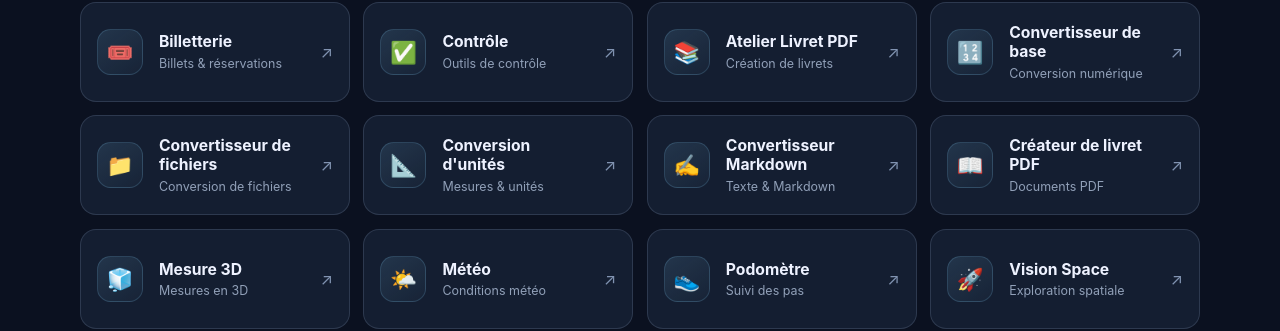
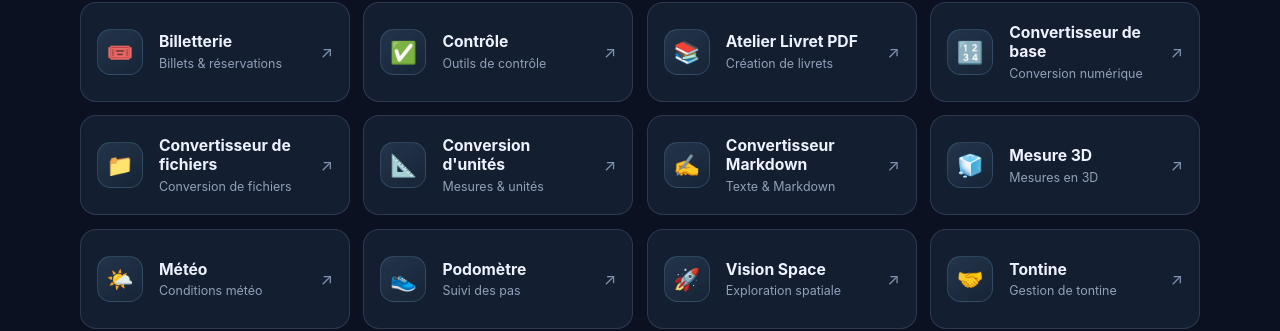
Before and after one commit to Munigth/Webtest-javascript, a plain HTML site: page public/index.html in a window 1280 px wide. Shown: the part 1016-1347 px from the top of the page. Drawn offline with Linux system fonts and the light colour scheme.

Commit message:
Update index.html

```diff
--- a/public/index.html
+++ b/public/index.html
@@ -115,7 +115,7 @@
         <li><a class="app-card" href="./Convertisseur_de_fichier.html"><span class="app-icon" aria-hidden="true">📁</span><span><strong>Convertisseur de fichiers</strong><small>Conversion de fichiers</small></span></a></li>
         <li><a class="app-card" href="./Conversion.html"><span class="app-icon" aria-hidden="true">📐</span><span><strong>Conversion d'unités</strong><small>Mesures &amp; unités</small></span></a></li>
         <li><a class="app-card" href="./convertiseur.html"><span class="app-icon" aria-hidden="true">✍️</span><span><strong>Convertisseur Markdown</strong><small>Texte &amp; Markdown</small></span></a></li>
-        <li><a class="app-card" href="./document_livret.html"><span class="app-icon" aria-hidden="true">📖</span><span><strong>Créateur de livret PDF</strong><small>Documents PDF</small></span></a></li>
+        <!--li><a class="app-card" href="./document_livret.html"><span class="app-icon" aria-hidden="true">📖</span><span><strong>Créateur de livret PDF</strong><small>Documents PDF</small></span></a></li-->
         <li><a class="app-card" href="./Mesure.html"><span class="app-icon" aria-hidden="true">🧊</span><span><strong>Mesure 3D</strong><small>Mesures en 3D</small></span></a></li>
         <li><a class="app-card" href="./M%C3%A9t%C3%A9o.html"><span class="app-icon" aria-hidden="true">🌤️</span><span><strong>Météo</strong><small>Conditions météo</small></span></a></li>
         <li><a class="app-card" href="./podom%C3%A8tre.html"><span class="app-icon" aria-hidden="true">👟</span><span><strong>Podomètre</strong><small>Suivi des pas</small></span></a></li>
```
